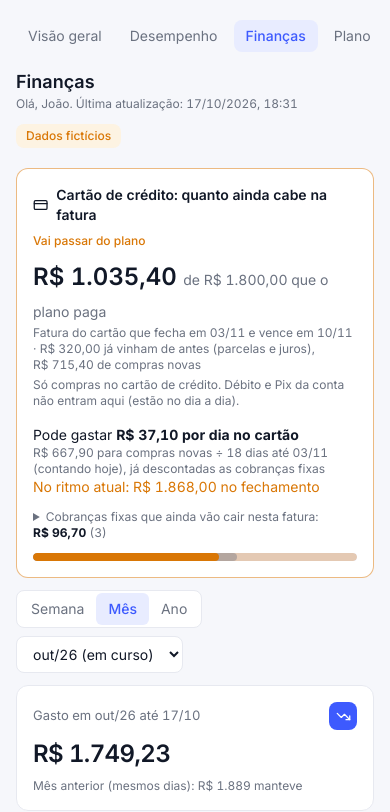
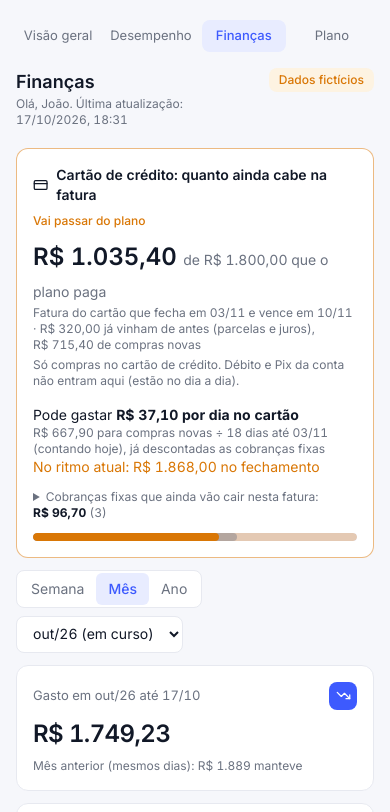
Before and after one commit to themacedo/painel, a Next.js app: page /financas in a window 390 px wide. Shown: the top 812 px of the page. Built offline with nearby package versions, Linux system fonts and the light colour scheme.

Commit message:
Celular: espaço da barra de status no app instalado, abas cabem na largura e Sair vira ícone ao lado do título

```diff
--- a/src/app/globals.css
+++ b/src/app/globals.css
@@ -52,6 +52,20 @@
   --font-sans: var(--font-inter);
 }
 
+/* app instalado (tela cheia): nada por baixo da barra de status, do entalhe ou da barra de início */
+.seguro {
+  padding-top: max(1.25rem, env(safe-area-inset-top));
+  padding-bottom: max(1.25rem, env(safe-area-inset-bottom));
+  padding-left: max(1rem, env(safe-area-inset-left));
+  padding-right: max(1rem, env(safe-area-inset-right));
+}
+@media (min-width: 640px) {
+  .seguro { padding-left: max(1.5rem, env(safe-area-inset-left)); padding-right: max(1.5rem, env(safe-area-inset-right)); }
+}
+@media (min-width: 1024px) {
+  .seguro { padding-left: 2rem; padding-right: 2rem; }
+}
+
 body {
   background: var(--fundo);
   color: var(--texto);
--- a/src/components/BotaoSair.tsx
+++ b/src/components/BotaoSair.tsx
@@ -2,12 +2,21 @@
 import { LogOut } from "lucide-react";
 import { signOut } from "next-auth/react";
 
+// compacto: só o ícone (no celular, ao lado do título)
 export function BotaoSair({ compacto = false }: { compacto?: boolean }) {
+  const sair = () => void signOut({ callbackUrl: "/entrar" });
+  if (compacto) {
+    return (
+      <button type="button" onClick={sair} aria-label="Sair" title="Sair"
+        className="grid size-9 place-items-center rounded-lg border border-borda text-texto-2 hover:text-texto">
+        <LogOut size={16} />
+      </button>
+    );
+  }
   return (
-    <button type="button" onClick={() => void signOut({ callbackUrl: "/entrar" })}
-      className={compacto ? "shrink-0 rounded-lg px-3 py-1.5 text-sm text-texto-2"
-        : "flex items-center gap-2.5 rounded-lg px-2 py-2 text-sm text-texto-2 hover:text-texto"}>
-      {!compacto && <LogOut size={16} />}
+    <button type="button" onClick={sair}
+      className="flex items-center gap-2.5 rounded-lg px-2 py-2 text-sm text-texto-2 hover:text-texto">
+      <LogOut size={16} />
       Sair
     </button>
   );
--- a/src/components/Lateral.tsx
+++ b/src/components/Lateral.tsx
@@ -3,7 +3,7 @@ import { LayoutGrid, Wallet, Activity, CalendarDays, Settings } from "lucide-rea
 import { BotaoSair } from "./BotaoSair";
 
 // com o login do Google ligado, há sessão para encerrar
-const comLogin = () => process.env.PAINEL_MODO === "privado" && Boolean(process.env.AUTH_GOOGLE_ID);
+export const comLogin = () => process.env.PAINEL_MODO === "privado" && Boolean(process.env.AUTH_GOOGLE_ID);
 
 export type Tela = "visao" | "financas" | "desempenho" | "plano";
 
@@ -53,16 +53,15 @@ export function Lateral({ modo, ativa }: { modo: string; ativa: Tela }) {
 // No celular a lateral some: as telas viram abas no topo.
 export function NavMovel({ ativa }: { ativa: Tela }) {
   return (
-    <nav className="-mx-4 mb-4 flex gap-1 overflow-x-auto px-4 lg:hidden">
+    <nav className="mb-4 flex gap-1 lg:hidden">
       {telas.filter((t) => t.pronta).map(({ id, nome, href }) => (
         <Link key={id} href={href}
-          className={`shrink-0 rounded-lg px-3 py-1.5 text-sm ${
+          className={`flex-1 whitespace-nowrap rounded-lg px-1.5 py-1.5 text-center text-[13px] ${
             id === ativa ? "bg-primaria-suave font-medium text-primaria" : "text-texto-2"
           }`}>
           {nome}
         </Link>
       ))}
-      {comLogin() && <span className="ml-auto"><BotaoSair compacto /></span>}
     </nav>
   );
 }
--- a/src/components/Moldura.tsx
+++ b/src/components/Moldura.tsx
@@ -1,4 +1,5 @@
-import { Lateral, NavMovel, type Tela } from "./Lateral";
+import { BotaoSair } from "./BotaoSair";
+import { comLogin, Lateral, NavMovel, type Tela } from "./Lateral";
 import { dataHora } from "@/lib/formato";
 
 type Props = { ativa: Tela; titulo: string; modo: string; dono: string; atualizadoEm: string; children: React.ReactNode };
@@ -7,16 +8,18 @@ export function Moldura({ ativa, titulo, modo, dono, atualizadoEm, children }: P
   return (
     <div className="flex min-h-screen">
       <Lateral modo={modo} ativa={ativa} />
-      <main className="min-w-0 flex-1 px-4 py-5 sm:px-6 lg:px-8">
+      {/* no app instalado a página vai até as bordas da tela: o "seguro" reserva a barra de status e os cantos */}
+      <main className="seguro min-w-0 flex-1">
         <NavMovel ativa={ativa} />
-        <header className="mb-5 flex flex-wrap items-center justify-between gap-3">
-          <div>
+        <header className="mb-5 flex items-start justify-between gap-3">
+          <div className="min-w-0">
             <h1 className="text-lg font-semibold">{titulo}</h1>
             <p className="text-xs text-texto-2">Olá, {dono.split(" ")[0]}. Última atualização: {dataHora(atualizadoEm)}</p>
           </div>
           {modo === "demo" && (
-            <span className="rounded-lg bg-alerta-suave px-2.5 py-1 text-xs font-medium text-alerta">Dados fictícios</span>
+            <span className="shrink-0 rounded-lg bg-alerta-suave px-2.5 py-1 text-xs font-medium text-alerta">Dados fictícios</span>
           )}
+          {comLogin() && <span className="shrink-0 lg:hidden"><BotaoSair compacto /></span>}
         </header>
         {children}
       </main>
```
